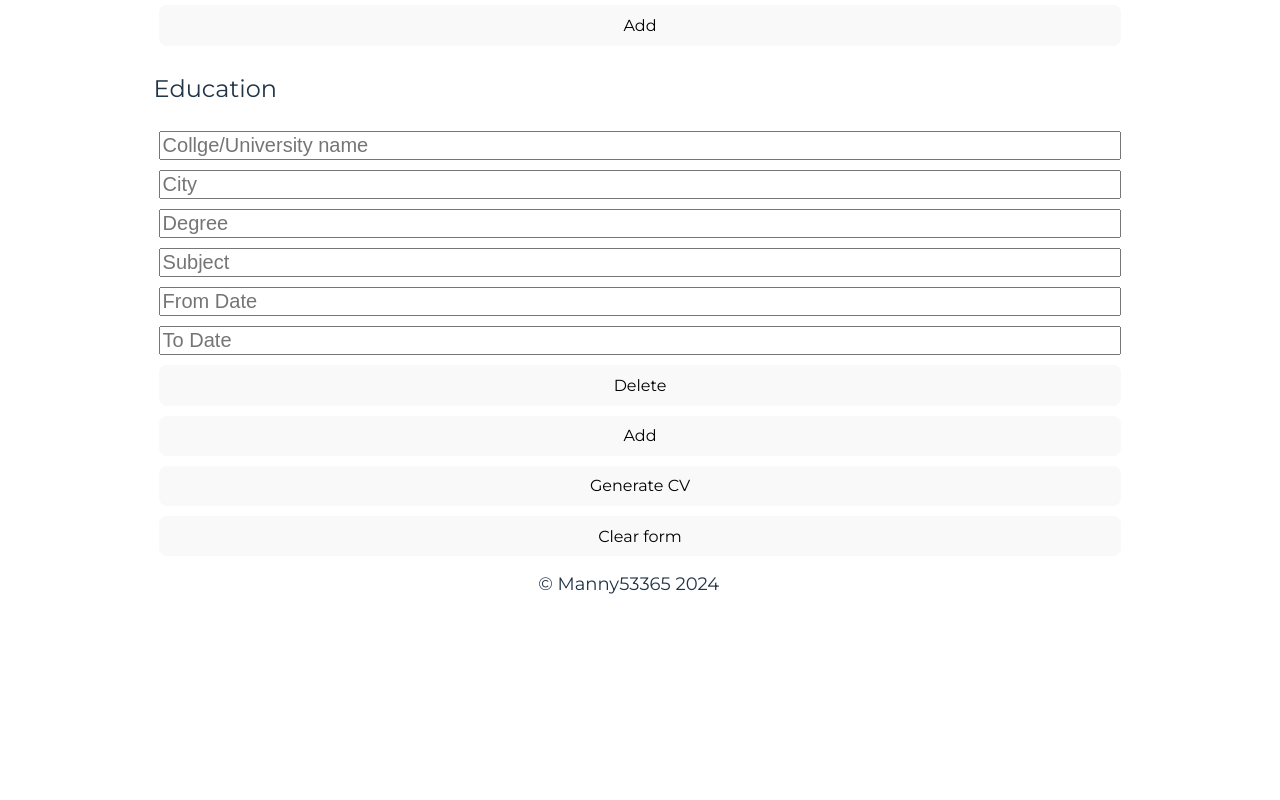
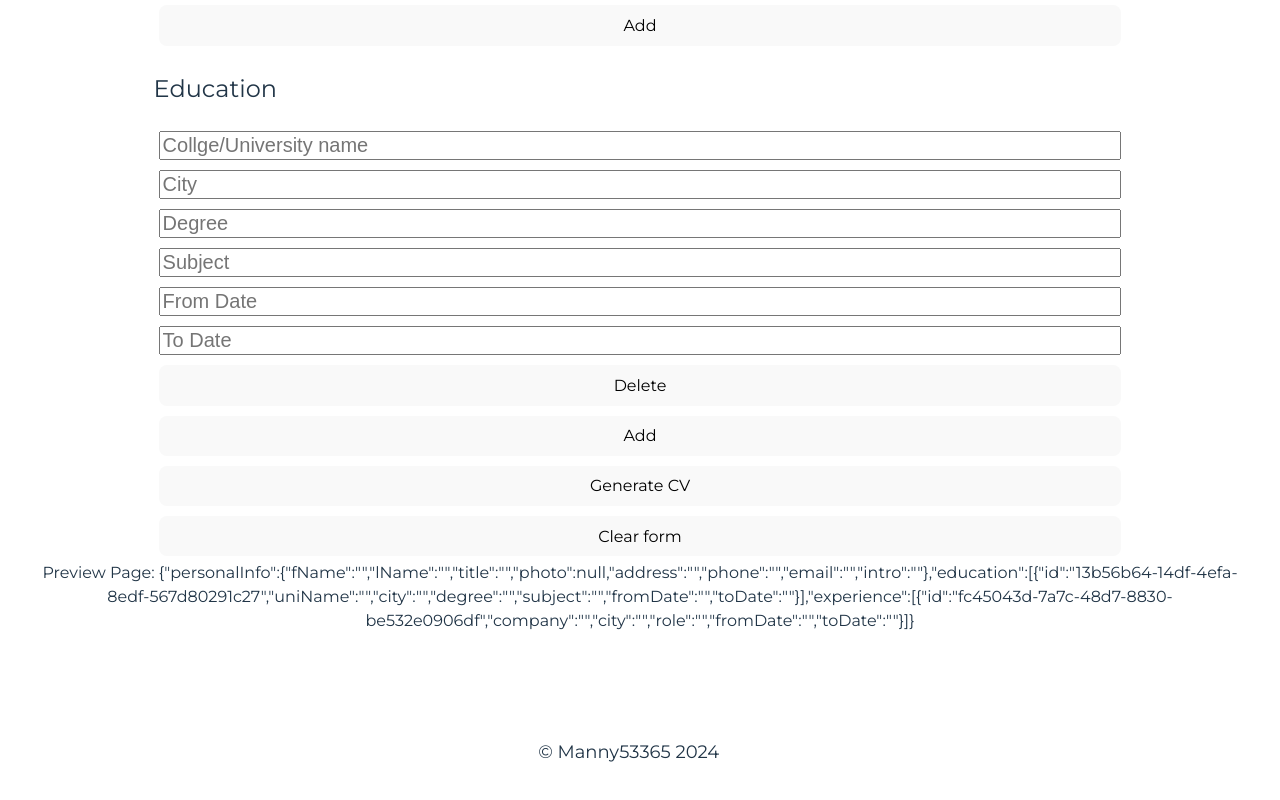
Before and after one commit to manny53365/cv-application, a React app: page / in a window 1280 px wide. Shown: the part 976-1776 px from the top of the page. Before the commit the page ends 1616 px from the top, so only its background shows below. Built offline with nearby package versions, Linux system fonts and the light colour scheme; the HTML template or start-up script is replaced by a standard one.

Commit message:
started work on structure of the html for the cv output

```diff
--- a/src/components/cvform/CvForm.jsx
+++ b/src/components/cvform/CvForm.jsx
@@ -7,6 +7,7 @@ import { v4 as uuidv4 } from 'uuid';
 import { Button } from '../Button';
 import { jsPDF } from "jspdf";
 import html2canvas from "html2canvas";
+import Preview from '../previewform/Preview';
 
 export default function CvForm() {
 
@@ -147,6 +148,7 @@ export default function CvForm() {
     };
 
   return (
+    <div>
         <form id='cv-form' onSubmit={handleSubmit}>
             <PersonalInfo
             personalInfo={cv.personalInfo}
@@ -169,5 +171,7 @@ export default function CvForm() {
                 <Button text='Clear form' onClick={clearFields}/>
             </div>
         </form>
+        <Preview cv={cv} />
+    </div>
   )
 }
--- a/src/components/previewform/Preview.jsx
+++ b/src/components/previewform/Preview.jsx
@@ -1,9 +1,23 @@
-// import React from 'react'
+import '../../styles/Preview.css';
+import PropTypes from 'prop-types';
 
-export default function Preview() {
+export default function Preview({ cv }) {
   return (
-    <div>
-        Preview
+    <div className="preview-container">
+        Preview Page: {JSON.stringify(cv)}
+        <div className="personal-info-preview">
+            <h1 className='preview-name'>{cv.personalInfo.fName} {cv.personalInfo.lName}</h1>
+            <h4 className='personal-info-title'>{cv.personalInfo.title}</h4>
+            {cv.personalInfo.photo && <img className='preview-photo' src={cv.personalInfo.photo} alt='user' />}
+            <p className='preview-address'>{cv.personalInfo.address}</p>
+            <p className='preview-phone'>{cv.personalInfo.phone}</p>
+            <a className='preview-email' href={`mailto:${cv.personalInfo.email}`}>{cv.personalInfo.email}</a>
+            <p className='preview-intro'>{cv.personalInfo.intro}</p>
+        </div>
     </div>
   )
 }
+
+Preview.propTypes = {
+    cv: PropTypes.object
+};
--- /dev/null
+++ b/src/styles/Preview.css
@@ -0,0 +1,24 @@
+.preview-container {
+    display: flex;
+    flex-direction: column;
+}
+
+.personal-info-preview {
+    display: inherit;
+    flex-direction: inherit;
+    justify-content: center;
+}
+
+.preview-name {
+    margin: 0 10px;
+}
+
+.personal-info-title {
+    margin: 0
+}
+
+.preview-photo {
+    height: 200px;
+    width: 200px;
+    margin: 10px auto;
+}
```
Lines whose indentation alone changed are shown as unchanged.
